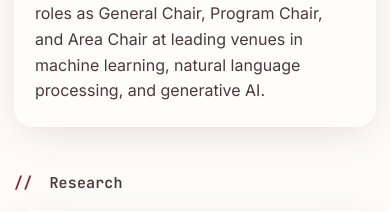
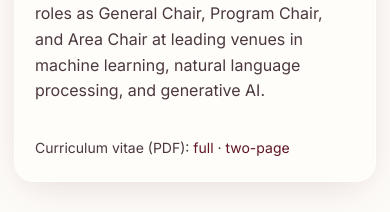
Before and after one commit to fabsilvestri/fabsilvestri.github.io, a plain HTML site: page index.html in a window 390 px wide. Shown: the part 2050-2262 px from the top of the page. Drawn offline with Linux system fonts and the light colour scheme.

Commit message:
Link the full and two-page CV PDFs from About and Contact (#6)
The PDFs live in assets/cv/. The private fabsilvestri/cv workflow
will keep them current; these first copies have the mobile number
removed.


Claude-Session: https://claude.ai/code/session_01V333qPBNh43wcywV8jjwv8

Co-authored-by: Claude <noreply@anthropic.com>

```diff
--- a/assets/css/style.css
+++ b/assets/css/style.css
@@ -311,6 +311,7 @@ main { max-width: var(--max-w); margin: 0 auto; padding: 40px 24px 80px; }
 .prose p { margin: 0 0 14px; color: var(--ink-soft); }
 .prose p:last-child { margin-bottom: 0; }
 .prose strong { color: var(--ink); font-weight: 600; }
+.prose p.cv-links { margin-top: 18px; padding-top: 14px; border-top: 1px solid var(--card-border); font-size: 14px; }
 
 /* ---- Research grid ---- */
 .research-grid {
--- a/index.html
+++ b/index.html
@@ -216,6 +216,11 @@
           Area Chair at leading venues in machine learning, natural language
           processing, and generative AI.
         </p>
+        <p class="cv-links">
+          Curriculum vitae (PDF):
+          <a href="assets/cv/fabrizio_silvestri_cv.pdf" target="_blank" rel="noopener">full</a> ·
+          <a href="assets/cv/fabrizio_silvestri_cv_short.pdf" target="_blank" rel="noopener">two-page</a>
+        </p>
       </div>
     </section>
 
@@ -355,6 +360,7 @@
             <a href="https://www.linkedin.com/in/fabrizio-silvestri-a6b0391/" target="_blank" rel="noopener">LinkedIn</a>
             <a href="https://github.com/fabsilvestri" target="_blank" rel="noopener">GitHub</a>
             <a href="https://twitter.com/fabreetseo" target="_blank" rel="noopener">Twitter</a>
+            <a href="assets/cv/fabrizio_silvestri_cv.pdf" target="_blank" rel="noopener">CV (PDF)</a>
           </div>
         </div>
       </div>
```
Also changed, not shown: 3 other files.
